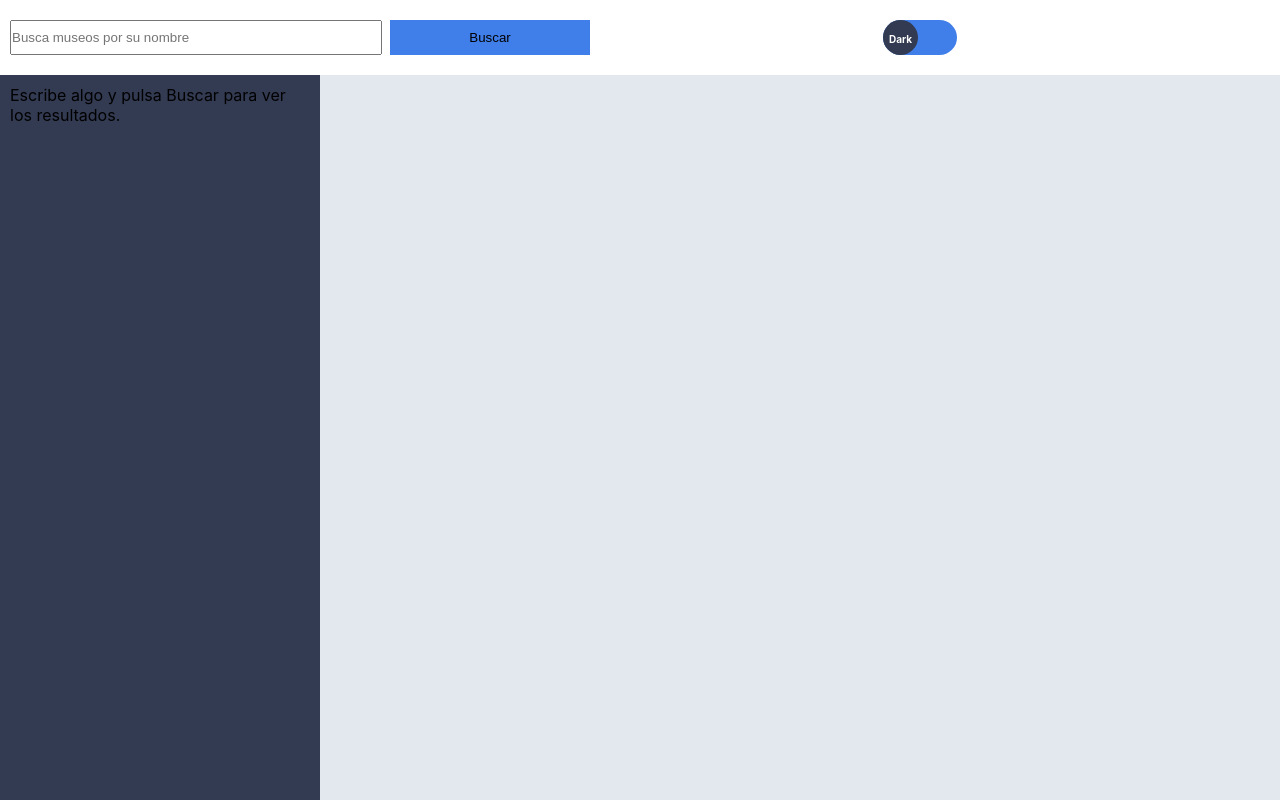
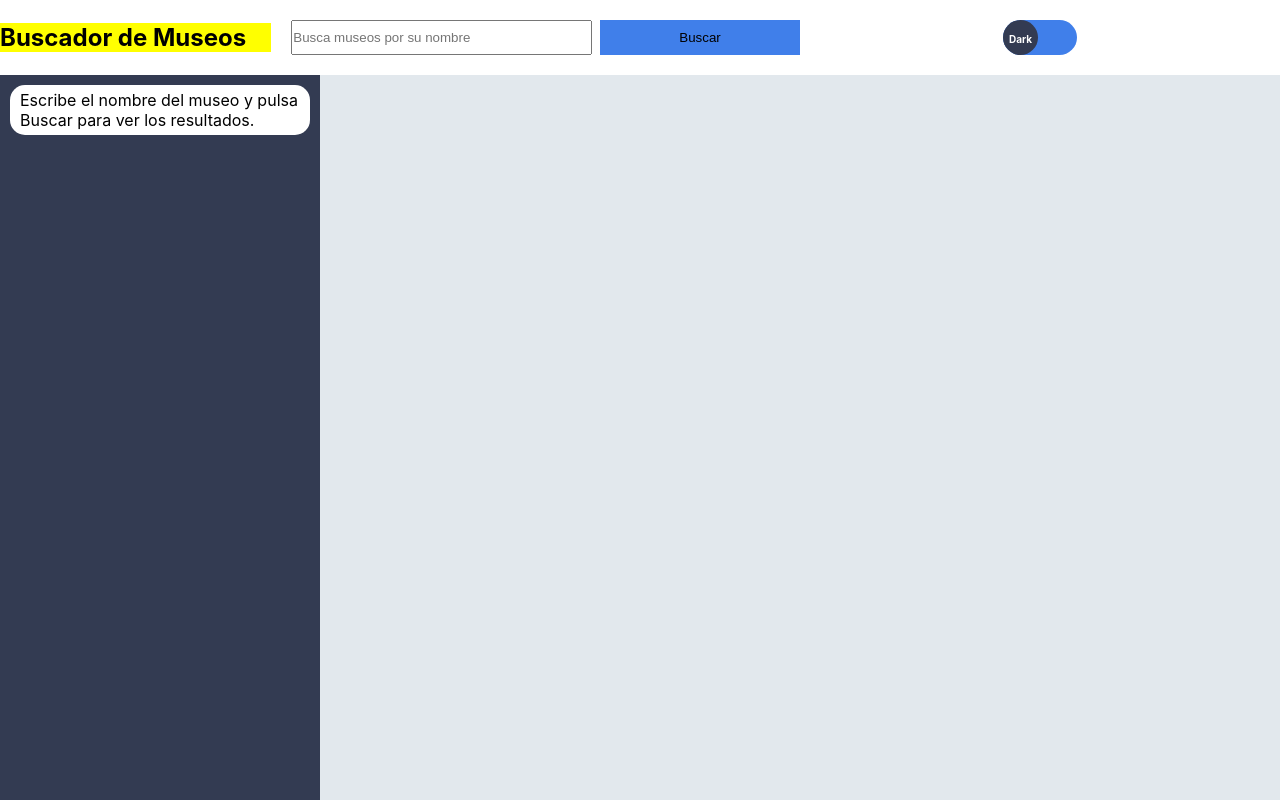
Before and after one commit to pschonffeldt/museos2, a React (Vite) app: page / in a window 1280 px wide. Built offline with nearby package versions, Linux system fonts and the light colour scheme.

Commit message:
Modify topbar structure, add extra components

```diff
--- a/src/components/Container.tsx
+++ b/src/components/Container.tsx
@@ -36,7 +36,12 @@ export default function Container({ searchQuery }: ContainerProps) {
             No hay resultados para “<strong>{searchQuery}</strong>”
           </p>
         ) : (
-          <p>Escribe algo y pulsa Buscar para ver los resultados.</p>
+          <div className="museum-card">
+            <p>
+              Escribe el nombre del museo y pulsa Buscar para ver los
+              resultados.
+            </p>
+          </div>
         )}
       </div>
       <div className="museum-details"></div>
--- a/src/components/SearchBar.tsx
+++ b/src/components/SearchBar.tsx
@@ -18,7 +18,11 @@ export default function SearchBar({
   };
 
   return (
-    <form onSubmit={handleSubmit} className="search-bar">
+    <div className="search-bar">
+      <div className="search-bar-title-container">
+        <h1 className="search-bar-title">Buscador de Museos</h1>
+      </div>
+      <form onSubmit={handleSubmit} className="search-bar-module">
         <input
           value={searchText}
           onChange={(e) => setSearchText(e.target.value)}
@@ -29,5 +33,6 @@ export default function SearchBar({
           Buscar
         </button>
       </form>
+    </div>
   );
 }
--- a/src/index.css
+++ b/src/index.css
@@ -53,7 +53,7 @@ main {
   justify-content: flex-start;
 }
 
-.search-bar-container {
+/* .search-bar-container {
   width: 50%;
   height: 75px;
   display: flex;
@@ -61,13 +61,28 @@ main {
   justify-content: flex-start;
   align-items: center;
   padding-left: 50px;
-}
+} */
 
 .search-bar {
   display: flex;
   align-items: center;
+  gap: 20px;
+  width: 800px;
+}
+
+.search-bar-title-container {
+  width: 320px;
+  background-color: yellow;
+}
+
+.search-bar-title {
+  font-size: 24px;
+}
+
+.search-bar-module {
+  display: flex;
+  align-items: center;
   width: 600px;
-  padding: 0 10px;
 }
 
 .search-bar-input {
@@ -125,7 +140,7 @@ main {
 
 .museum-card-title {
   color: var(--color-darkestgray);
-  font-size: 16px;
+  font-size: 14px;
   text-align: left;
   width: 100%;
 }
```
Lines whose indentation alone changed are shown as unchanged.
